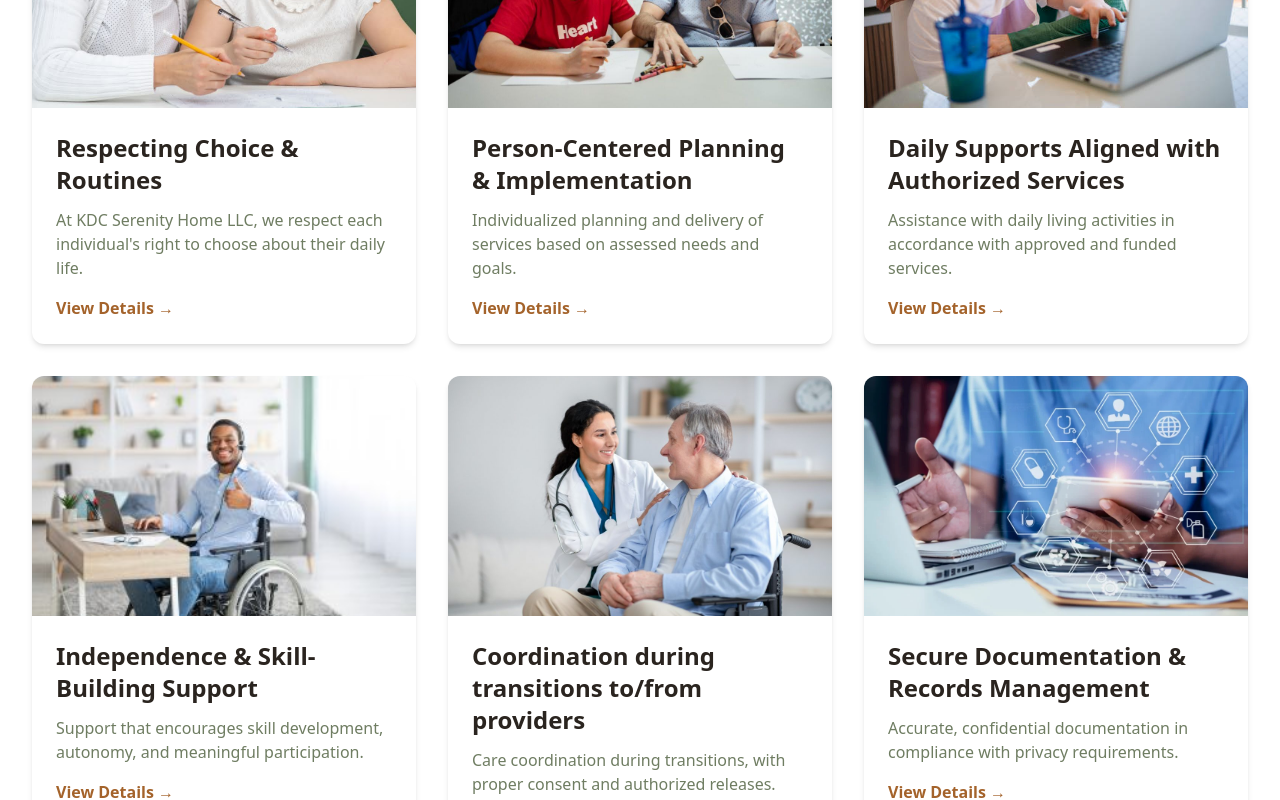
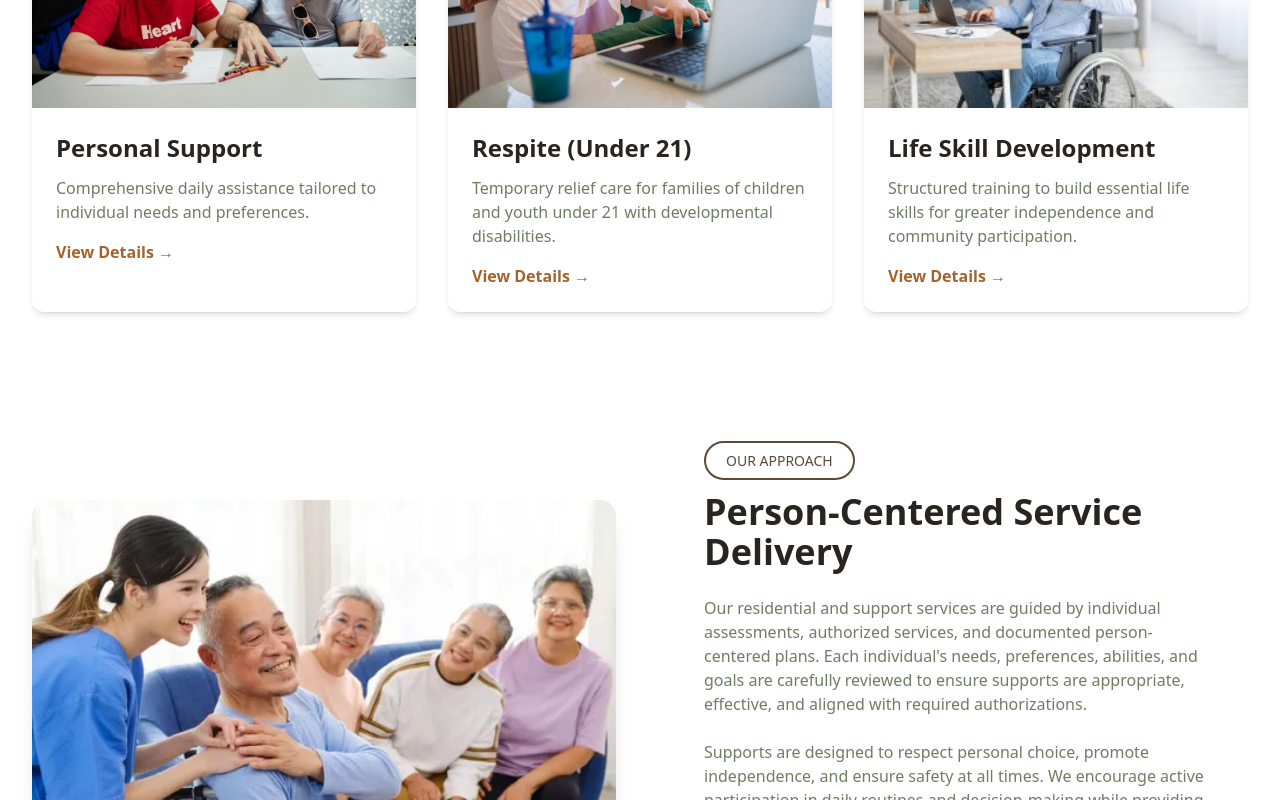
Before and after one commit to zainaming/kdc, a React (Vite) app: page /services in a window 1280 px wide. Shown: the part 880-1680 px from the top of the page. Built offline with nearby package versions, Linux system fonts and the light colour scheme.

Commit message:
add services

```diff
--- a/src/Data/serviceData.js
+++ b/src/Data/serviceData.js
@@ -1,246 +1,124 @@
 import React from 'react';
-import service1 from '../assets/serviceImg1.png';
+
 import service2 from '../assets/serviceImg2.png';
 import service3 from '../assets/serviceImg3.png';
 import service4 from '../assets/serviceImg4.png';
-import service5 from '../assets/serviceImg5.png';
-import service6 from '../assets/serviceImg6.png';
-
-
-// Personal Support, Respite (Under 21), Life Skill Development 1
 
 export const servicesData = [
   {
-    id: "respecting-choice",
-    title: "Respecting  Choice & Routines",
-    description: "At KDC Serenity Home LLC, we respect each individual's right to choose about their daily life.",
-    image: service1,
-    whatItMeans: "Respecting individual choice and routines is fundamental to our approach. We believe that every person deserves to have control over their daily life, including when they wake up, what they eat, how they spend their time, and who they spend it with. Our support is designed to empower individuals to make their own choices while providing the necessary assistance to ensure safety and well-being.",
+    id: "personal-support",
+    title: "Personal Support",
+    description: "Comprehensive daily assistance tailored to individual needs and preferences.",
+    image: service2,
+    whatItMeans: "Personal Support services are designed to assist individuals with daily living activities while promoting independence and dignity. We provide personalized care that respects each person's unique routines, choices, and goals, ensuring they can live as independently as possible in their preferred environment.",
     howWeSupport: [
       {
-        title: "Easy Decision Making",
-        content: "We support individuals in making informed decisions by providing clear information about options, explaining consequences in accessible ways, and respecting their final choices even when they differ from our recommendations."
+        title: "Daily Living Assistance",
+        content: "Support with personal hygiene, dressing, grooming, and other essential daily activities based on individual needs and preferences."
       },
       {
-        title: "Respect for Personal Preferences",
-        content: "We document and honor each person's preferences regarding daily routines, food choices, social interactions, and personal care. These preferences are incorporated into care plans and reviewed regularly to ensure they remain current."
+        title: "Meal Support",
+        content: "Assistance with meal planning, preparation, and feeding as needed, respecting dietary preferences and restrictions."
       },
       {
-        title: "Informed Choice",
-        content: "Our staff receives training on supported decision-making techniques, ensuring that individuals understand their options and can express their preferences. We provide choices in a way that's appropriate to each person's communication style and cognitive abilities."
+        title: "Household Management",
+        content: "Help with light housekeeping, laundry, shopping, and maintaining a safe, clean living environment."
       }
     ],
     whatsIncluded: [
       {
-        title: "Personal Preferences Support",
-        content: "Assistance with daily living activities that align with each individual's unique preferences and routines."
+        title: "Personal Care",
+        content: "Individualized support for hygiene, dressing, and grooming."
       },
       {
-        title: "Choice Facilitation",
-        content: "Support in making informed choices about daily activities, meals, social interactions, and personal care."
+        title: "Nutritional Support",
+        content: "Assistance with meal planning, preparation, and eating."
       },
       {
-        title: "Routine Flexibility",
-        content: "Support that allows for flexibility in daily routines while ensuring safety and well-being."
+        title: "Home Maintenance",
+        content: "Support with cleaning, laundry, and household organization."
       },
       {
-        title: "Respectful Communication",
-        content: "Staff are trained to communicate in a way that respects individual choices and promotes autonomy."
+        title: "Safety Monitoring",
+        content: "Ongoing supervision to ensure physical safety and well-being."
       }
     ]
   },
   {
-    id: "person-centered-planning",
-    title: "Person-Centered Planning & Implementation",
-    description: "Individualized planning and delivery of services based on assessed needs and goals.",
-    image: service2,
-    whatItMeans: "Person-centered planning puts the individual at the center of all decisions. We work collaboratively with each person, their family, and support network to create comprehensive plans that reflect their unique goals, strengths, and aspirations. Our implementation approach ensures these plans are not just documents but living guides that shape daily support.",
+    id: "respite-under-21",
+    title: "Respite (Under 21)",
+    description: "Temporary relief care for families of children and youth under 21 with developmental disabilities.",
+    image: service3,
+    whatItMeans: "Respite services provide temporary relief to families and caregivers of children and youth under 21 who have developmental disabilities. Our trained staff offer safe, engaging, and supportive care that gives families a break while ensuring their loved one continues to receive quality support in a nurturing environment.",
     howWeSupport: [
       {
-        title: "Collaborative Assessment",
-        content: "We conduct thorough assessments involving the individual, family members, and relevant professionals to understand needs, preferences, and long-term goals."
+        title: "Trained Caregivers",
+        content: "Our respite staff are specially trained to work with children and youth with developmental disabilities, understanding their unique needs and communication styles."
       },
       {
-        title: "Customized Planning",
-        content: "Each plan is tailored to the individual's specific circumstances, incorporating their voice and choices throughout the development process."
+        title: "Flexible Scheduling",
+        content: "We offer respite services during evenings, weekends, and holidays to accommodate family needs and provide relief when it's most needed."
       },
       {
-        title: "Ongoing Implementation",
-        content: "Plans are regularly reviewed and adjusted based on progress, changing needs, and feedback from all stakeholders."
+        title: "Engaging Activities",
+        content: "Age-appropriate and ability-appropriate activities that promote development, socialization, and enjoyment during respite time."
       }
     ],
     whatsIncluded: [
       {
-        title: "Individual Assessment",
-        content: "Comprehensive evaluation of needs, strengths, and preferences."
+        title: "In-Home Respite",
+        content: "Care provided in the family's home to maintain familiar routines and environment."
       },
       {
-        title: "Collaborative Planning",
-        content: "Working together with individuals and families to develop personalized plans."
+        title: "Community-Based Respite",
+        content: "Outings and activities in the community to promote social inclusion and skill development."
       },
       {
-        title: "Goal Setting",
-        content: "Establishing meaningful, achievable goals that reflect personal aspirations."
+        title: "Overnight Support",
+        content: "Extended respite care including overnight stays when authorized."
       },
       {
-        title: "Regular Reviews",
-        content: "Ongoing evaluation and adjustment of plans to ensure effectiveness."
+        title: "Family Relief",
+        content: "Temporary relief for primary caregivers to rest, attend to personal needs, or manage other responsibilities."
       }
     ]
   },
   {
-    id: "daily-supports",
-    title: "Daily Supports Aligned with Authorized Services",
-    description: "Assistance with daily living activities in accordance with approved and funded services.",
-    image: service3,
-    whatItMeans: "Our daily support services are carefully aligned with authorized funding and individual needs. We provide consistent, reliable assistance that helps individuals maintain independence while ensuring all services comply with regulatory requirements and funding guidelines.",
+    id: "life-skill-development",
+    title: "Life Skill Development",
+    description: "Structured training to build essential life skills for greater independence and community participation.",
+    image: service4,
+    whatItMeans: "Life Skill Development services focus on teaching practical skills that enable individuals to live more independently and participate meaningfully in their communities. Through structured, individualized training, we help individuals develop competencies in areas such as self-care, communication, social interaction, and daily living tasks.",
     howWeSupport: [
       {
-        title: "Personalized Assistance",
-        content: "Support is tailored to each person's specific needs, from basic daily activities to more complex care requirements."
+        title: "Individualized Training Plans",
+        content: "Customized skill development plans based on assessed needs, interests, and long-term goals."
       },
       {
-        title: "Consistent Care",
-        content: "We maintain consistent staffing and routines to provide stability and build trust with those we serve."
+        title: "Hands-On Learning",
+        content: "Practical, real-world learning opportunities in natural environments where skills will be used."
       },
       {
-        title: "Compliance Monitoring",
-        content: "All services are documented and monitored to ensure they align with authorized plans and regulatory standards."
+        title: "Progressive Skill Building",
+        content: "Skills are taught in logical sequences, with each new ability building on previously mastered competencies."
       }
     ],
     whatsIncluded: [
       {
-        title: "Personal Care Assistance",
-        content: "Support with hygiene, dressing, and grooming as needed."
+        title: "Self-Care Skills",
+        content: "Training in personal hygiene, grooming, dressing, and health management."
       },
       {
-        title: "Meal Preparation",
-        content: "Assistance with planning and preparing nutritious meals."
+        title: "Communication Skills",
+        content: "Development of verbal, non-verbal, and alternative communication methods."
       },
       {
-        title: "Household Tasks",
-        content: "Help with cleaning, laundry, and other household activities."
+        title: "Social Skills",
+        content: "Building abilities for appropriate social interaction, relationship building, and community engagement."
       },
       {
-        title: "Medication Reminders",
-        content: "Support with medication management as authorized."
-      }
-    ]
-  },
-  {
-    id: "independence-skill-building",
-    title: "Independence & Skill-Building Support",
-    description: "Support that encourages skill development, autonomy, and meaningful participation.",
-    image: service4,
-    whatItMeans: "We believe in fostering independence through targeted skill-building. Our approach focuses on identifying each person's strengths and potential, then providing opportunities and support to develop new abilities that enhance their quality of life and autonomy.",
-    howWeSupport: [
-      {
-        title: "Strength-Based Approach",
-        content: "We identify and build upon existing strengths rather than focusing solely on deficits or limitations."
-      },
-      {
-        title: "Progressive Skill Development",
-        content: "Skills are taught in a logical sequence, with each new ability building on previously mastered competencies."
-      },
-      {
-        title: "Real-World Application",
-        content: "Learning occurs in natural environments where skills will be used, ensuring practical application and retention."
-      }
-    ],
-    whatsIncluded: [
-      {
-        title: "Life Skills Training",
-        content: "Developing skills for daily living and independence."
-      },
-      {
-        title: "Social Skills Development",
-        content: "Building confidence and abilities for social interactions."
-      },
-      {
-        title: "Community Integration",
-        content: "Support for participating in community activities and events."
-      },
-      {
-        title: "Vocational Skills",
-        content: "Training for employment and meaningful work opportunities."
-      }
-    ]
-  },
-  {
-    id: "coordination-transitions",
-    title: "Coordination during transitions to/from providers",
-    description: "Care coordination during transitions, with proper consent and authorized releases.",
-    image: service5,
-    whatItMeans: "Transitions between providers can be challenging, but our coordinated approach ensures continuity of care and minimizes disruption. We work closely with all involved parties to facilitate smooth transitions while maintaining the individual's preferences and established routines.",
-    howWeSupport: [
-      {
-        title: "Comprehensive Handoffs",
-        content: "Detailed information is shared between providers with proper consent, ensuring continuity of care and support."
-      },
-      {
-        title: "Transition Planning",
-        content: "We develop detailed transition plans that address potential challenges and ensure all parties are prepared."
-      },
-      {
-        title: "Ongoing Communication",
-        content: "Regular communication is maintained throughout the transition process to address concerns and ensure success."
-      }
-    ],
-    whatsIncluded: [
-      {
-        title: "Transition Assessment",
-        content: "Evaluating needs and preparing for smooth transitions."
-      },
-      {
-        title: "Care Coordination",
-        content: "Working with all providers to ensure continuity of services."
-      },
-      {
-        title: "Documentation Transfer",
-        content: "Secure and authorized sharing of necessary information."
-      },
-      {
-        title: "Follow-up Support",
-        content: "Ongoing monitoring to ensure successful transitions."
-      }
-    ]
-  },
-  {
-    id: "secure-documentation",
-    title: "Secure Documentation & Records Management",
-    description: "Accurate, confidential documentation in compliance with privacy requirements.",
-    image: service6,
-    whatItMeans: "We maintain the highest standards of documentation and record-keeping to ensure accuracy, confidentiality, and compliance with all regulatory requirements. Our systems protect sensitive information while ensuring that necessary data is available to support quality care.",
-    howWeSupport: [
-      {
-        title: "Confidential Systems",
-        content: "All records are stored in secure, password-protected systems with access limited to authorized personnel only."
-      },
-      {
-        title: "Accurate Documentation",
-        content: "We maintain detailed, timely records of all services provided, ensuring accuracy and completeness."
-      },
-      {
-        title: "Compliance Assurance",
-        content: "Our documentation practices meet or exceed all regulatory requirements for privacy and record-keeping."
-      }
-    ],
-    whatsIncluded: [
-      {
-        title: "Secure Record Keeping",
-        content: "Protected storage of all personal and medical information."
-      },
-      {
-        title: "Accurate Reporting",
-        content: "Detailed documentation of services and progress."
-      },
-      {
-        title: "Privacy Compliance",
-        content: "Adherence to all confidentiality and privacy regulations."
-      },
-      {
-        title: "Authorized Access",
-        content: "Controlled access to records by authorized personnel only."
+        title: "Daily Living Skills",
+        content: "Instruction in meal preparation, money management, transportation use, and household tasks."
       }
     ]
   }
--- a/src/Pages/About/FeedBackSection.jsx
+++ b/src/Pages/About/FeedBackSection.jsx
@@ -26,7 +26,7 @@ const FeedBackSection = () => {
             {/* Quote Content */}
             <div className="relative">
               {/* Opening Quote Mark */}
-              <div className="text-[#6f7d62] text-5xl md:text-6xl font-serif absolute -top-8 -left-4 z-10">
+              <div className="text-[#6f7d62] text-4xl md:text-5xl font-serif absolute -top-4 -left-4 z-10">
                 "
               </div>
 
--- a/src/Pages/Contact/ContactUs.jsx
+++ b/src/Pages/Contact/ContactUs.jsx
@@ -7,6 +7,10 @@ import { IoIosArrowDown } from "react-icons/io";
 import emailjs from '@emailjs/browser';
 import { ToastContainer, toast } from 'react-toastify';
 import 'react-toastify/dist/ReactToastify.css';
+
+const VITE_EMAILJS_SERVICE_ID='service_yymhq18'
+const VITE_EMAILJS_TEMPLATE_ID='template_zdj93at'
+const VITE_EMAILJS_PUBLIC_KEY='QBWRMf87mRX_KPaIv'
 
 const ContactUs = () => {
   const form = useRef();
@@ -28,10 +32,10 @@ const ContactUs = () => {
 
     // EmailJS Send using .env keys
     emailjs.sendForm(
-      import.meta.env.VITE_EMAILJS_SERVICE_ID,
-      import.meta.env.VITE_EMAILJS_TEMPLATE_ID,
+      VITE_EMAILJS_SERVICE_ID,
+    VITE_EMAILJS_TEMPLATE_ID,
       form.current,
-      import.meta.env.VITE_EMAILJS_PUBLIC_KEY
+      VITE_EMAILJS_PUBLIC_KEY
     )
       .then((result) => {
           toast.success("Message Sent Successfully!");
--- a/src/Pages/Contact/GetStarted.jsx
+++ b/src/Pages/Contact/GetStarted.jsx
@@ -8,6 +8,10 @@ import emailjs from '@emailjs/browser';
 import { ToastContainer, toast } from 'react-toastify';
 import { AnimatePresence, motion } from 'framer-motion';
 import 'react-toastify/dist/ReactToastify.css';
+
+const VITE_EMAILJS_SERVICE_ID='service_yymhq18'
+const VITE_EMAILJS_TEMPLATE_ID='template_zdj93at'
+const VITE_EMAILJS_PUBLIC_KEY='QBWRMf87mRX_KPaIv'
 
 const GetStarted = () => {
   const form = useRef();
@@ -63,10 +67,10 @@ const GetStarted = () => {
 
     // --- IF VALIDATION PASSES, SEND EMAIL ---
     emailjs.sendForm(
-      import.meta.env.VITE_EMAILJS_SERVICE_ID,
-      import.meta.env.VITE_EMAILJS_TEMPLATE_ID,
+      VITE_EMAILJS_SERVICE_ID,
+      VITE_EMAILJS_TEMPLATE_ID,
       form.current,
-      import.meta.env.VITE_EMAILJS_PUBLIC_KEY
+      VITE_EMAILJS_PUBLIC_KEY
     )
       .then(() => {
           setShowModal(true);
--- a/src/Pages/Services/ServiceDetail.jsx
+++ b/src/Pages/Services/ServiceDetail.jsx
@@ -60,7 +60,7 @@ const ServiceDetail = () => {
         {/* Top Section: Header & Image */}
         <div className="bg-white rounded-xl overflow-hidden mb-6 sm:mb-8">
           <div className="text-center mb-4 sm:mb-6">
-            <div className="px-3 sm:px-4 py-1.5 sm:py-2 text-[#A4632B] bg-[#EDE0D5] inline-block rounded-full mb-3 sm:mb-4">
+            <div className="px-3 sm:px-4 py-1.5 sm:py-2 text-[#2a241f] border-2 border-[#2a241f] inline-block rounded-full mb-3 sm:mb-4">
               Service Detail
             </div>
             <h1 className="text-2xl sm:text-3xl md:text-4xl font-bold text-[#2a241f] leading-tight">
```
Also changed, not shown: 2 other files (tests, documents, lock files or other folders).
